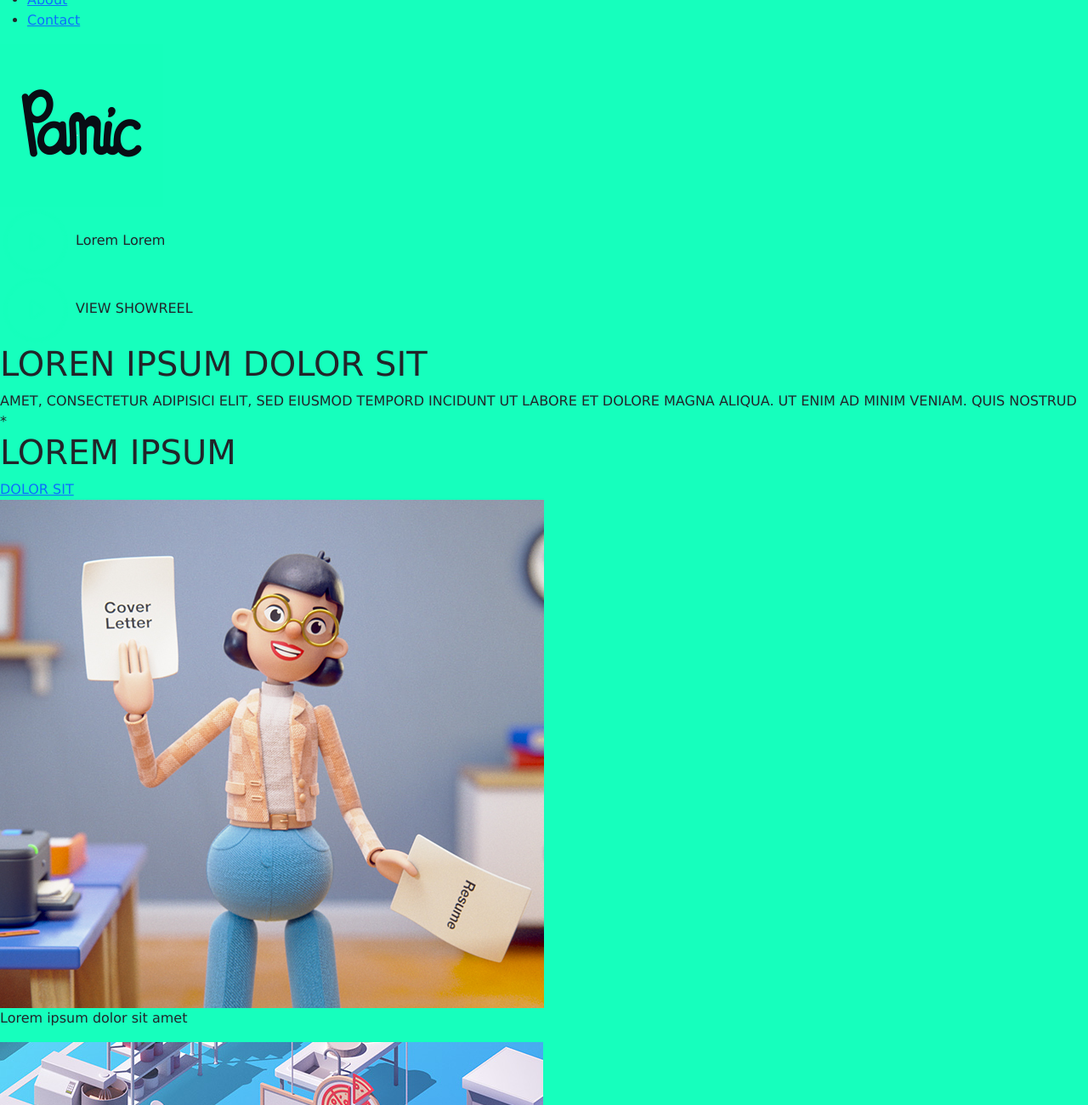
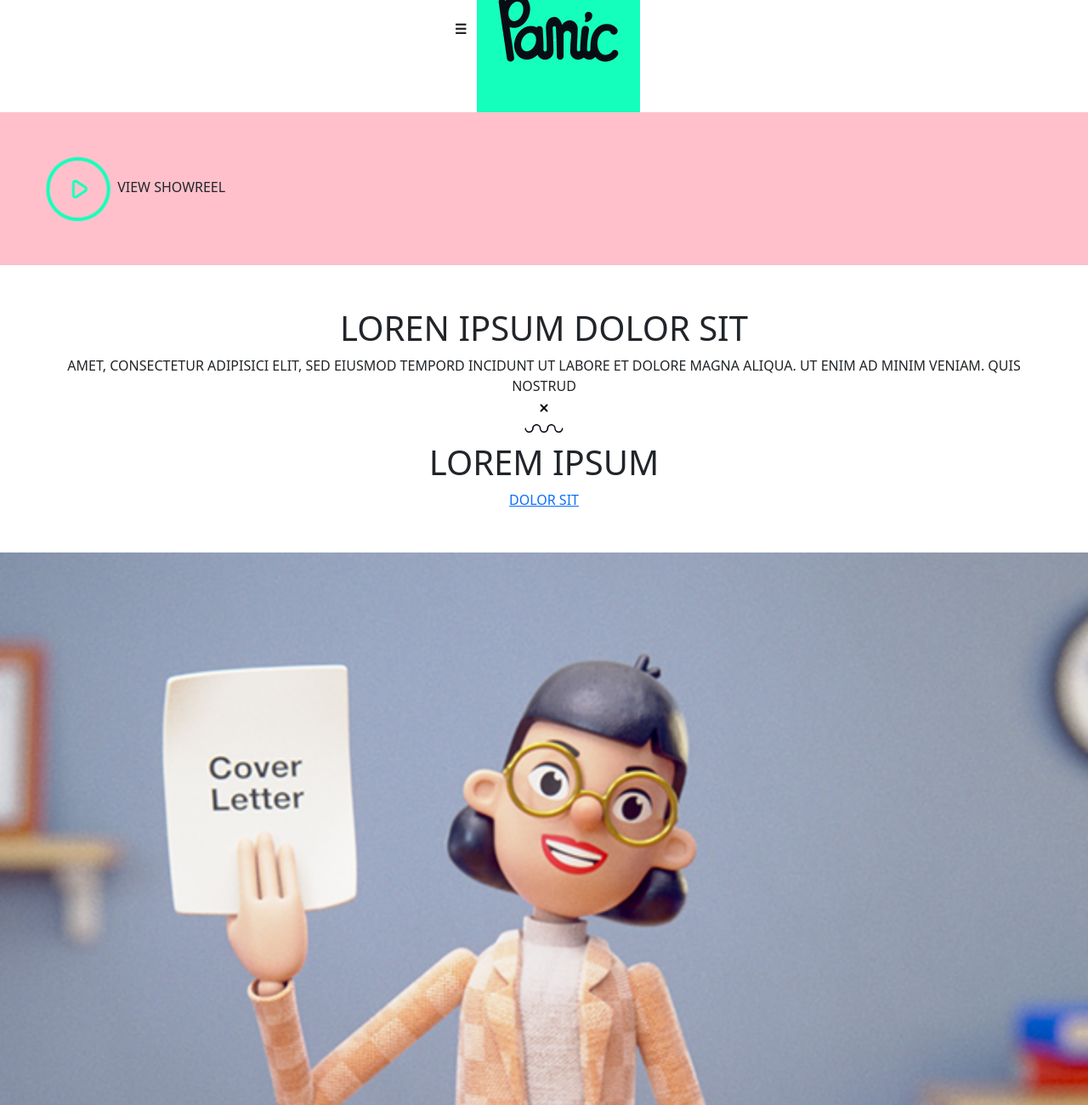
Before and after one commit to Maicolt401/202204-W1CHWE-maicol-torres-albert-sagol, a website: page index.html in a window 1280 px wide. Shown: the part 60-1360 px from the top of the page at 85% size. Drawn offline with nearby package versions, Linux system fonts and the light colour scheme; files that its build step writes are made by us from their sources.

Commit message:
finalizate integration css in the index

```diff
--- a/index.html
+++ b/index.html
@@ -3,6 +3,14 @@
   <head>
     <meta charset="UTF-8" />
     <meta name="viewport" content="width=device-width, initial-scale=1.0" />
+    <link rel="preconnect" href="https://fonts.googleapis.com" />
+    <link rel="preconnect" href="https://fonts.gstatic.com" crossorigin />
+    <link rel="preconnect" href="https://fonts.googleapis.com" />
+    <link rel="preconnect" href="https://fonts.gstatic.com" crossorigin />
+    <link
+      href="https://fonts.googleapis.com/css2?family=Nanum+Gothic:wght@700&display=swap"
+      rel="stylesheet"
+    />
     <link rel="shortcut icon" href="logo.png" type="image/x-icon" />
     <link
       href="https://cdn.jsdelivr.net/npm/bootstrap@5.0.2/dist/css/bootstrap.min.css"
@@ -15,8 +23,11 @@
   </head>
 
   <body>
+    <div>
       <header>
         <nav>
+          <input type="checkbox" id="menu" />
+          <label for="menu">☰</label>
           <ul>
             <li><a href="Home">Home</a></li>
             <li><a href="works">Works</a></li>
@@ -25,24 +36,16 @@
           </ul>
           <img src="logo.png" alt="logo panic" />
         </nav>
-      <section>
-        <div class="header__blok--media">
+      </header>
+
+      <section class="container__color roy">
+        <div class="container__color--ico">
           <i> <img src="images/home/media/play.png" alt="simbolo play" /></i>
-          <span>Lorem</span>
-          <span>Lorem</span>
-        </div>
-        <div>
-          <i>
-            <img
-              class="icon--play"
-              src="images/home/media/play.png"
-              alt="simbolo play"
-          /></i>
           <span>VIEW</span>
           <span>SHOWREEL</span>
         </div>
       </section>
-    </header>
+    </div>
 
     <section class="section__main--text">
       <article><h1>LOREN IPSUM DOLOR SIT</h1></article>
@@ -50,32 +53,112 @@
         AMET, CONSECTETUR ADIPISICI ELIT, SED EIUSMOD TEMPORD INCIDUNT UT LABORE
         ET DOLORE MAGNA ALIQUA. UT ENIM AD MINIM VENIAM. QUIS NOSTRUD
       </article>
-      <article>*</article>
+      <article>
+        <svg
+          version="1.1"
+          id="Layer_1"
+          xmlns="http://www.w3.org/2000/svg"
+          xmlns:xlink="http://www.w3.org/1999/xlink"
+          x="0px"
+          y="0px"
+          width="20px"
+          height="20px"
+          viewBox="181 85 20 20"
+          style="enable-background: new 0 0 296 162"
+          xml:space="preserve"
+        >
+          <style type="text/css">
+            .st0 {
+              fill: #16ffbd;
+            }
+            .st1 {
+              fill: #080d14;
+            }
+            .st2 {
+              fill: #ff8dac;
+            }
+          </style>
+          <path
+            class="st0"
+            d="M192.4,95l2.8-2.8c0.4-0.4,0.4-1,0-1.4s-1-0.4-1.4,0l-2.8,2.8l-2.8-2.8c-0.4-0.4-1-0.4-1.4,0s-0.4,1,0,1.4
+	l2.8,2.8l-2.8,2.8c-0.4,0.4-0.4,1,0,1.4c0.2,0.2,0.5,0.3,0.7,0.3s0.5-0.1,0.7-0.3l2.8-2.8l2.8,2.8c0.2,0.2,0.5,0.3,0.7,0.3
+	s0.5-0.1,0.7-0.3c0.4-0.4,0.4-1,0-1.4L192.4,95z"
+          />
+        </svg>
+      </article>
+      <svg
+        version="1.1"
+        id="Layer_1"
+        xmlns="http://www.w3.org/2000/svg"
+        xmlns:xlink="http://www.w3.org/1999/xlink"
+        x="0px"
+        y="0px"
+        width="60px"
+        height="30px"
+        viewBox="180 40 60 30"
+        style="enable-background: new 0 0 296 162"
+        xml:space="preserve"
+      >
+        <style type="text/css">
+          .st0 {
+            fill: #16ffbd;
+          }
+          .st1 {
+            fill: #080d14;
+          }
+          .st2 {
+            fill: #ff8dac;
+          }
+        </style>
+        <g>
+          <path
+            class="st0"
+            d="M227.4,59.1c-2.8,0-5.1-2.3-5.1-5.1c0-2-1.6-3.6-3.6-3.6s-3.6,1.6-3.6,3.6c0,2.8-2.3,5.1-5.1,5.1
+		s-5.1-2.3-5.1-5.1c0-2-1.6-3.6-3.6-3.6s-3.6,1.6-3.6,3.6c0,2.8-2.3,5.1-5.1,5.1s-5.1-2.3-5.1-5.1c0-0.4,0.3-0.7,0.7-0.7
+		s0.7,0.3,0.7,0.7c0,2,1.6,3.6,3.6,3.6s3.6-1.6,3.6-3.6c0-2.8,2.3-5.1,5.1-5.1s5.1,2.3,5.1,5.1c0,2,1.6,3.6,3.6,3.6s3.6-1.6,3.6-3.6
+		c0-2.8,2.3-5.1,5.1-5.1s5.1,2.3,5.1,5.1c0,2,1.6,3.6,3.6,3.6s3.6-1.6,3.6-3.6c0-0.4,0.3-0.7,0.7-0.7s0.7,0.3,0.7,0.7
+		C232.5,56.8,230.2,59.1,227.4,59.1z"
+          />
+        </g>
+      </svg>
       <!--un div de dos iconos posibles sobrepuestos o dos div por separados-->
       <h1>LOREM IPSUM</h1>
       <a href="">DOLOR SIT</a>
     </section>
+    <div class="images">
+      <ul class="post row">
+        <li class="post__images col-12">
+          <article class="post row">
+            <img
+              src="images/home/media/media07.jpg"
+              alt="muñequita saludando"
+            />
+          </article>
+          <p>Lorem ipsum dolor sit amet</p>
+        </li>
 
-    <section class="conatiner__main--photos">
-      <article>
-        <img src="images/home/media/media07.jpg" alt="muñequita saludando" />
-        <p>Lorem ipsum dolor sit amet</p>
-      </article>
-      <article>
+        <li class="post__images col-12">
+          <article class="post row">
             <img
               src="images/home/media/media09.jpg"
               alt="pizzero horneando la pizza"
             />
+          </article>
           <p>Lorem ipsum dolor sit amet consectetur</p>
-      </article>
-      <article>
+        </li>
+
+        <li class="post__images col-12">
+          <article class="post row">
             <img
               src="images/home/media/media10.jpg"
               alt="chica mirando un vestido"
             />
+
             <p>Lorem ipsum</p>
           </article>
-    </section>
+        </li>
+      </ul>
+    </div>
 
     <div>
       <h4>Lorem <span class="text__modification">Ipsum </span>Dolor</h4>
@@ -99,7 +182,41 @@
 
       <section>
         <h5>Loren ipsum</h5>
-        <i></i><i></i><i></i>
+        <i>
+          <a href="facebook.html">
+            <svg
+              version="1.1"
+              id="Layer_1"
+              xmlns="http://www.w3.org/2000/svg"
+              xmlns:xlink="http://www.w3.org/1999/xlink"
+              x="0px"
+              y="0px"
+              width="196px"
+              height="62px"
+              viewBox="0 0 40 20"
+              style="enable-background: new 0 0 20 20"
+              xml:space="preserve"
+            >
+              <style type="text/css">
+                .st0 {
+                  fill: #080d14;
+                }
+              </style>
+              <path
+                class="st0"
+                d="M30.9,20.1v-3.9c-1.4,0-1-0.1-2.4-0.1s-2.2,0.2-3.2,0.7c-0.9,0.5-1.3,1-1.7,1.7c-0.3,0.7-0.5,1.6-0.5,3V22
+		  	h-2L21,25.9h2v9.9h4v-9.9h3.6l0.5-3.9h-4c0,0-0.3-1.2,0.3-1.8C27.7,20,30.9,20.1,30.9,20.1z"
+              />
+              <path
+                class="st0"
+                d="M26,51.3C12,51.3,0.7,39.9,0.7,26S12,0.7,26,0.7C39.9,0.7,51.3,12,51.3,26S39.9,51.3,26,51.3z M26,3.9
+			C13.8,3.9,3.9,13.8,3.9,26S13.8,48.1,26,48.1S48.1,38.2,48.1,26S38.2,3.9,26,3.9z"
+              />
+            </svg>
+          </a>
+        </i>
+        <i></i>
+        <i></i>
       </section>
 
       <section>
--- a/sass/sass.scss
+++ b/sass/sass.scss
@@ -1,5 +1,74 @@
 body {
-  background: #16ffbd;
-  font-family: "Lucida Sans", "Lucida Sans Regular", "Lucida Grande",
-    "Lucida Sans Unicode", Geneva, Verdana, sans-serif;
+  @media (max-width: 600px) {
+    background: #16ffbd;
+    font-family: "Nanum Gothic", sans-serif;
+    width: 100vw;
+  }
 }
+
+ul {
+  display: none;
+  padding: 0px;
+}
+
+input:checked ~ ul {
+  display: block;
+}
+input {
+  display: none;
+}
+label {
+  box-sizing: border-box;
+  display: inline-block;
+  border-radius: 8px;
+  width: 30px;
+  height: 30px;
+  line-height: 50px;
+  font-weight: bold;
+  text-align: center;
+  user-select: none;
+}
+li {
+  align-content: center;
+  display: block;
+  background: transparent;
+  margin: 0;
+  padding: 10px;
+  border-radius: 15px;
+  width: 80px;
+  list-style: none;
+  border-bottom: 1px solid rgba(128, 128, 128, 0);
+}
+header {
+  justify-content: center;
+  display: flex;
+  img {
+    position: relative;
+    align-items: center;
+    justify-content: center;
+  }
+}
+.section__main--text {
+  text-align: center;
+  margin: 50px;
+  article {
+    padding: 0px;
+  }
+}
+.post {
+  li {
+    padding: 0px;
+  }
+  border: 0px solid #ccc;
+  margin: 0px;
+  padding: 0px;
+  width: 100%;
+  img {
+    padding: 0px;
+  }
+}
+.container__color {
+  background-color: pink;
+  align-content: center;
+  padding: 50px;
+}
```
Lines whose indentation alone changed are shown as unchanged.
